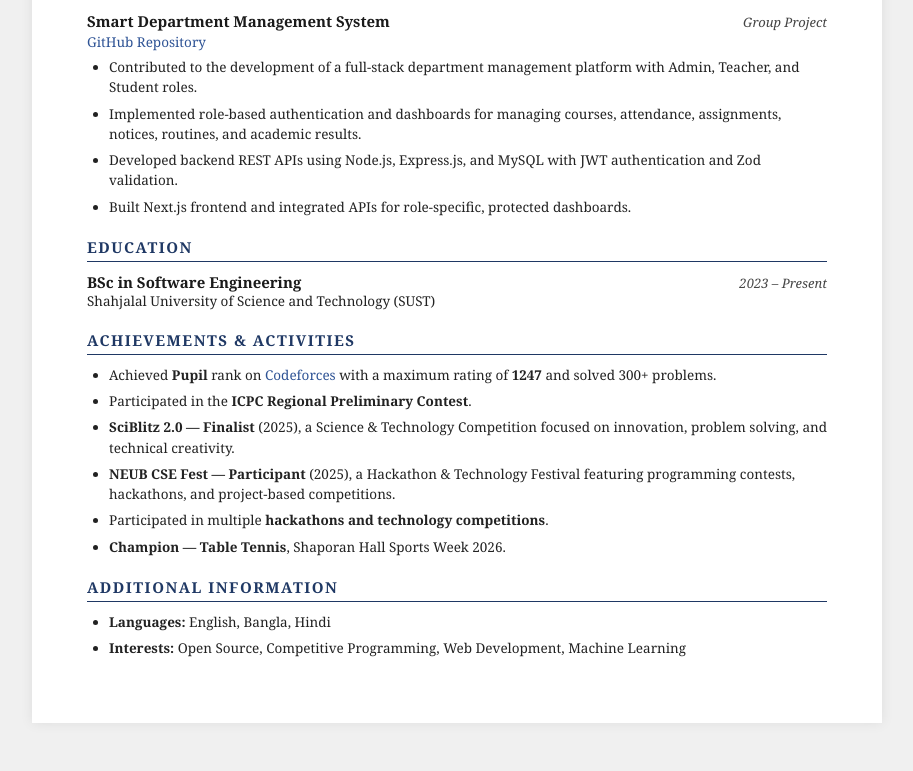
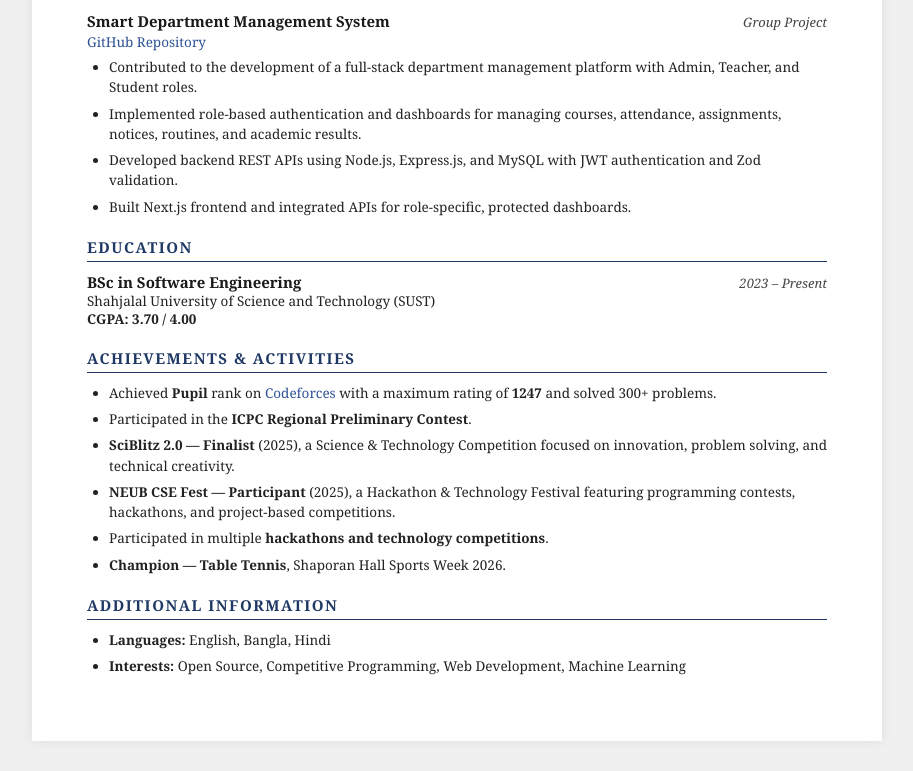
Before and after one commit to Nasim-Khan-Milon/CV, a plain HTML site: page index.html in a window 1280 px wide. Shown: the part 887-1658 px from the top of the page, without its empty margins (183-1096 px from the left). Drawn offline with Linux system fonts and the light colour scheme.

Commit message:
Add cgpa

```diff
--- a/index.html
+++ b/index.html
@@ -116,6 +116,7 @@
             <span class="date">2023 – Present</span>
         </div>
         <p>Shahjalal University of Science and Technology (SUST)</p>
+        <p><strong>CGPA: 3.70 / 4.00</strong></p>
     </div>
 </section>
 
```
Lines whose indentation alone changed are shown as unchanged.
